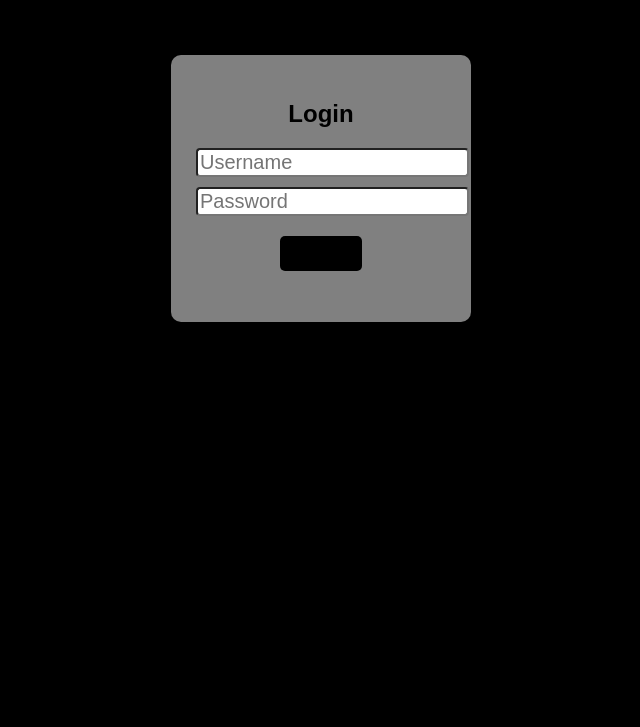
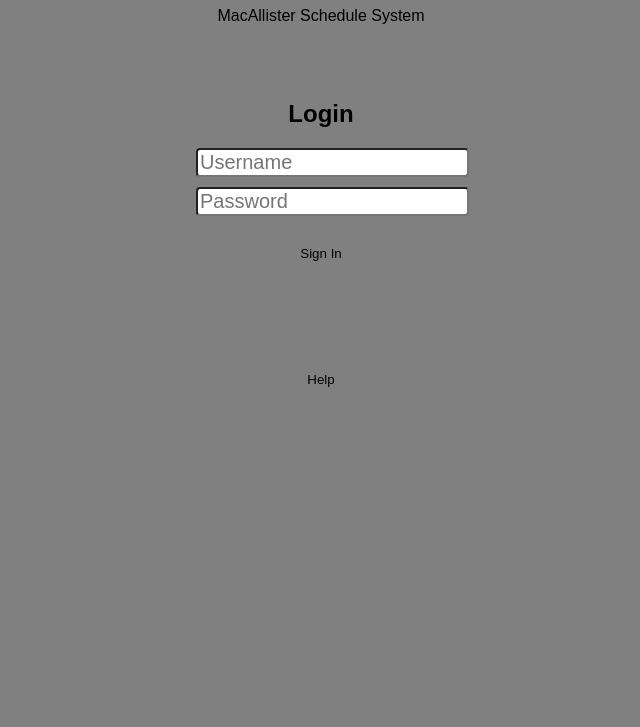
Before and after one commit to dpbueno106-cyber/techub, a plain HTML site: page index.html in a window 1280 px wide. Shown: the part 73-800 px from the top of the page, without its empty margins (319-959 px from the left). Drawn offline with Linux system fonts and the light colour scheme.

Commit message:
Update style.css

```diff
--- a/style.css
+++ b/style.css
@@ -1,6 +1,6 @@
 body {
   font-family:  Arial;
-  background-color: black;
+  background-color: grey;
   text-align: center;
 }
 h1 {
@@ -42,7 +42,7 @@ input:focus{
 button {
   padding: 10px 20px;
   margin: 10px;
-  background-color: black;
+  background-color: grey;
   color: darkyellow;
   border: none;
   border-radius: 5px;
```
